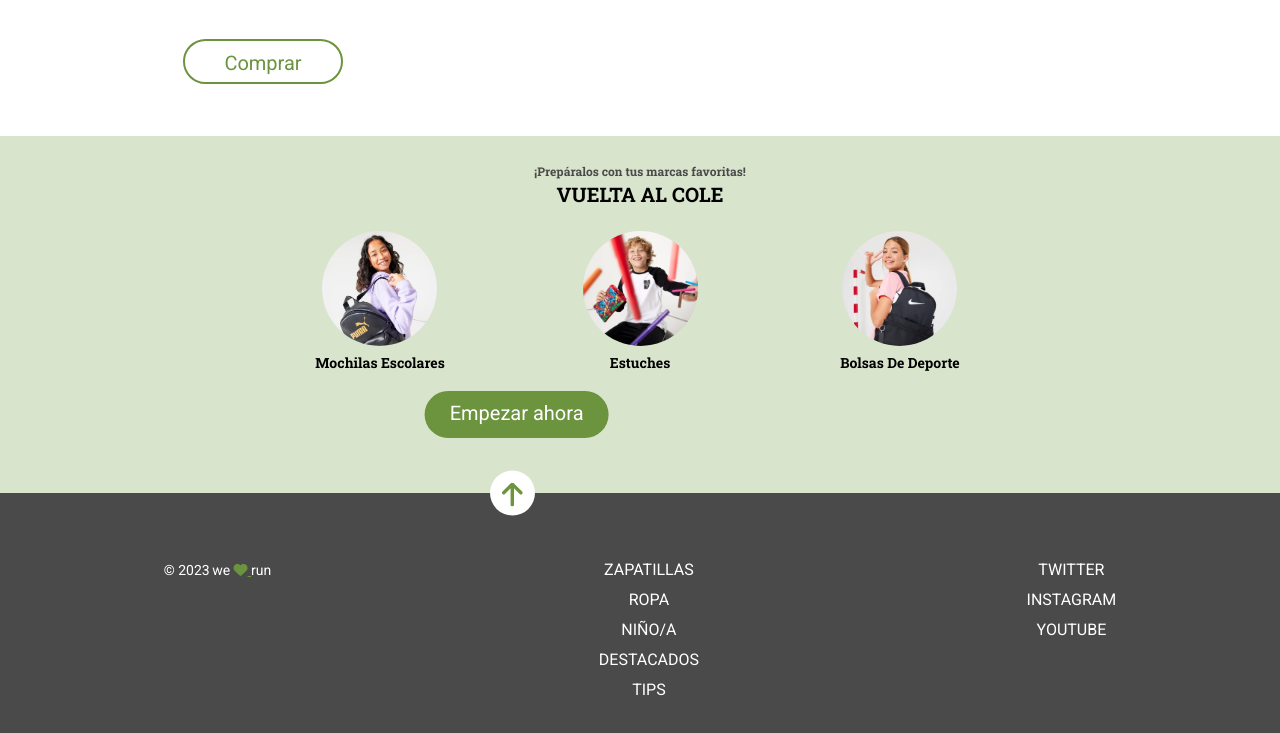
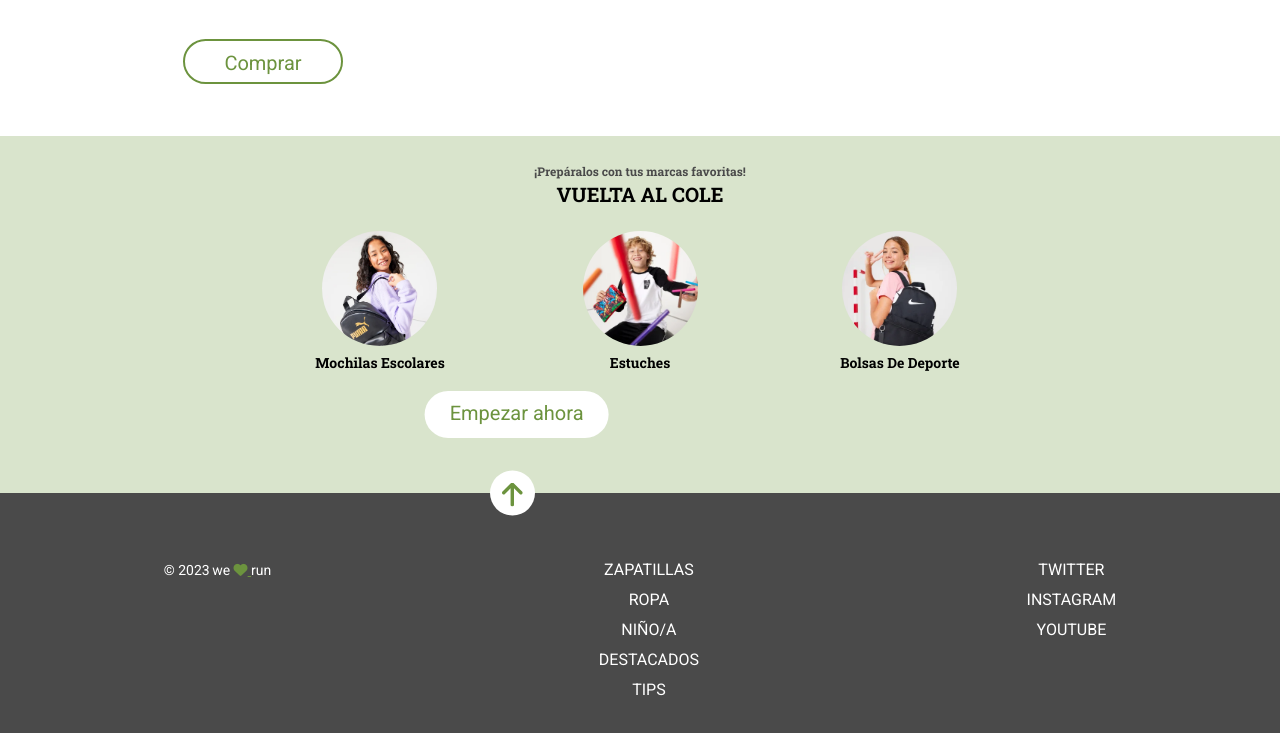
Before and after one commit to cristinanico/modulo-1-evaluacion-final-cristinanico, a website: page src/html/index.html in a window 1280 px wide. In both pictures the pointer is over the element "Empezar ahora". Shown: the part 967-1700 px from the top of the page. Drawn offline with nearby package versions, Linux system fonts and the light colour scheme; files that its build step writes are made by us from their sources; files whose address does not match are found by name.

Commit message:
to review

```diff
--- a/src/scss/layout/_main.scss
+++ b/src/scss/layout/_main.scss
@@ -69,6 +69,7 @@
                     margin-bottom: 5.2rem;
                 }
             }
+
         }
 
         /*CORTE ENTRE SECCIONES*/
@@ -168,6 +169,11 @@
                 text-transform: uppercase;
             }
 
+            .hero__secondsection-button:hover {
+                background-color: white;
+                color: $verdemoss-green;
+            }
+
             .hero__secondsection-navButton {
               background-color: white;
               border-radius: 10rem;
```
Also changed, not shown: public/assets/css/main.css, 1 other file.
